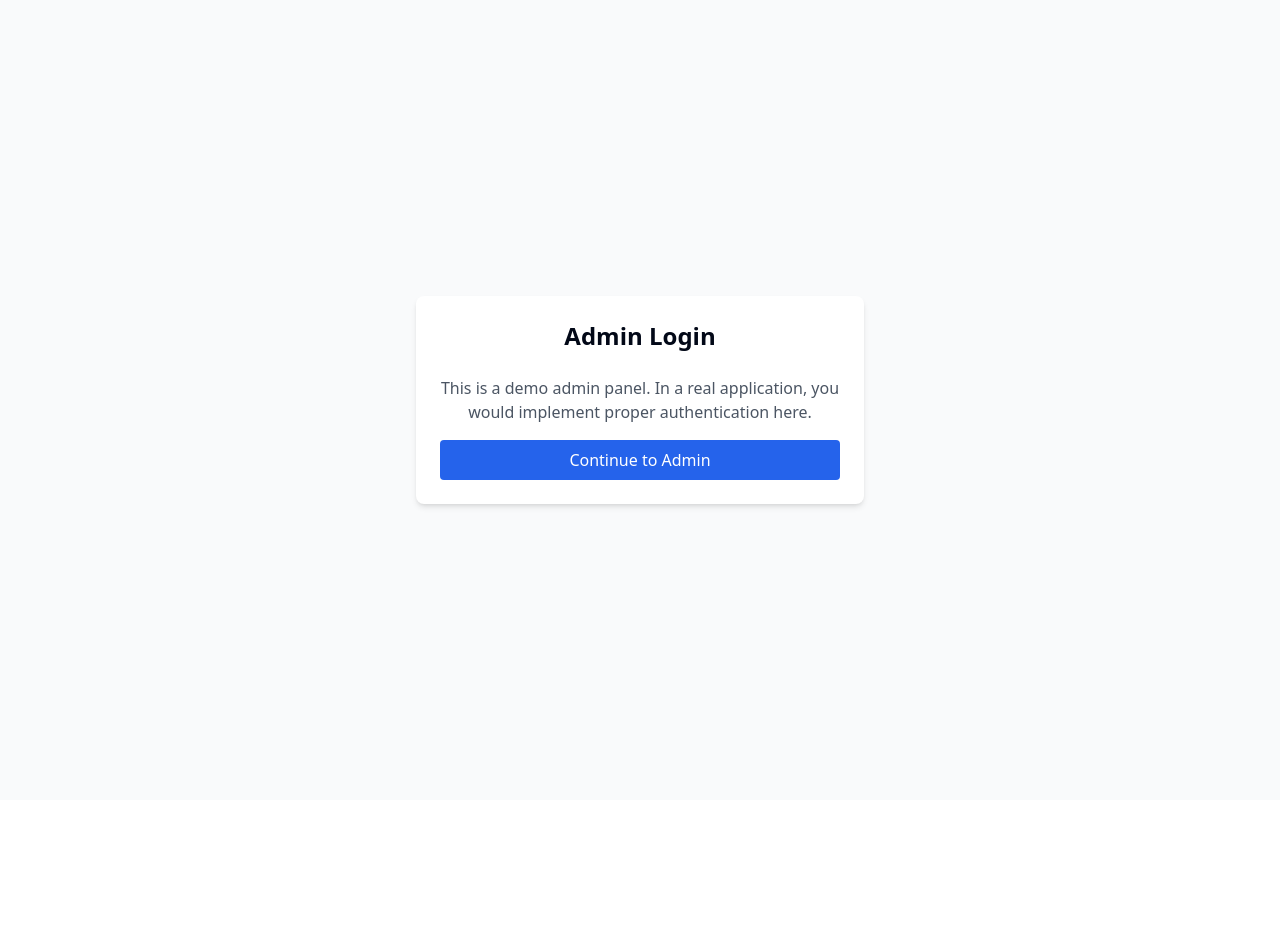
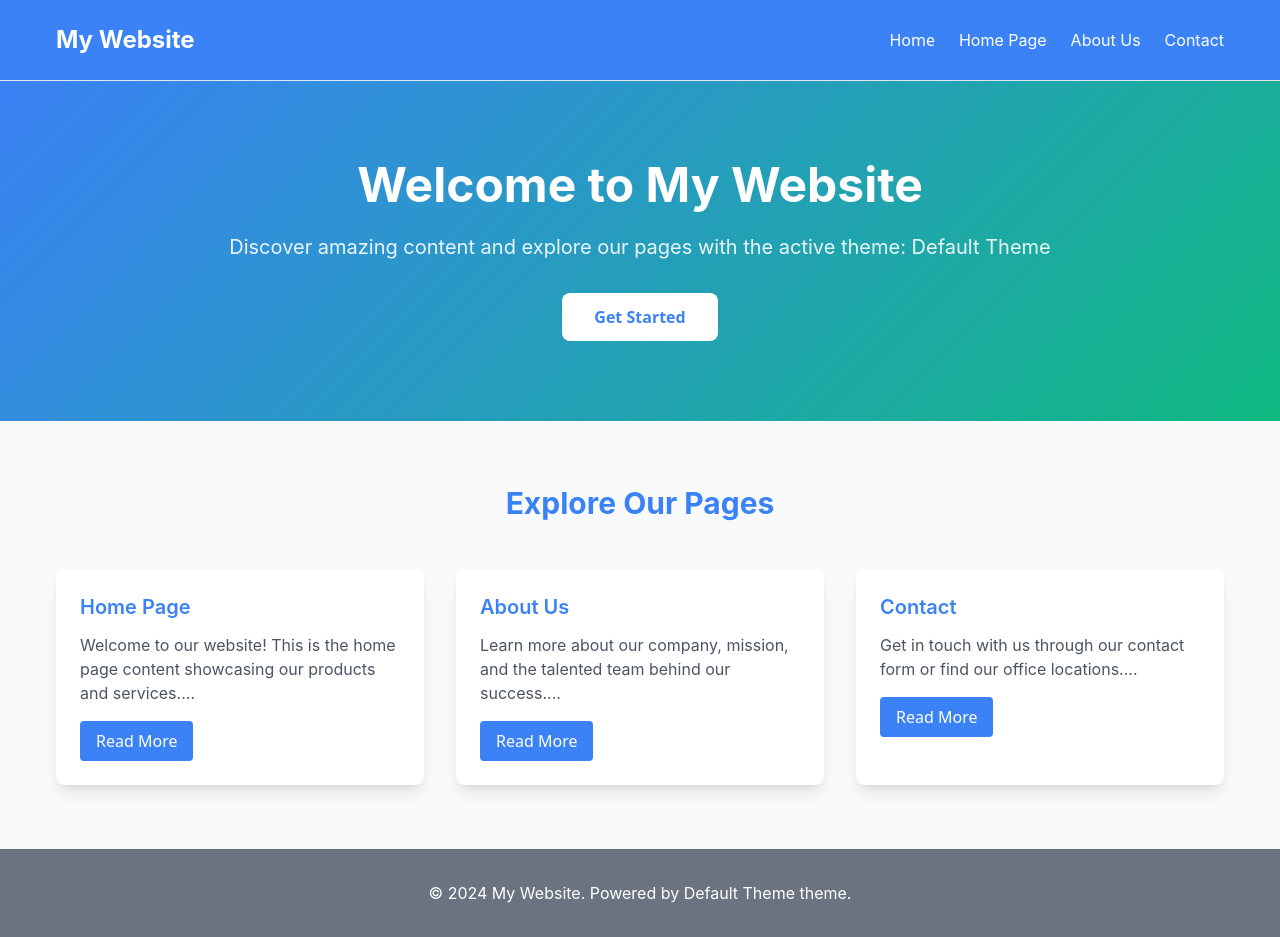
Before and after one commit to gaurabh-chakraborty/wordpress-on-steroids, a React (Vite) app: page / in a window 1280 px wide. Before the commit the page ends 800 px from the top, so only its background shows below. Built offline with nearby package versions, Linux system fonts and the light colour scheme.

Commit message:
Fix: Website preview not working
The AI addressed preview issues, potentially by correcting routing, introducing error handling, and adding debugging logs.

```diff
--- a/src/pages/Index.tsx
+++ b/src/pages/Index.tsx
@@ -9,8 +9,8 @@ const Index = () => {
     return <AdminPanel />;
   }
 
-  // Default to AdminPanel for now since this appears to be an admin-focused application
-  return <AdminPanel />;
+  // Show the frontend website by default
+  return <FrontendHome />;
 };
 
 export default Index;
```
